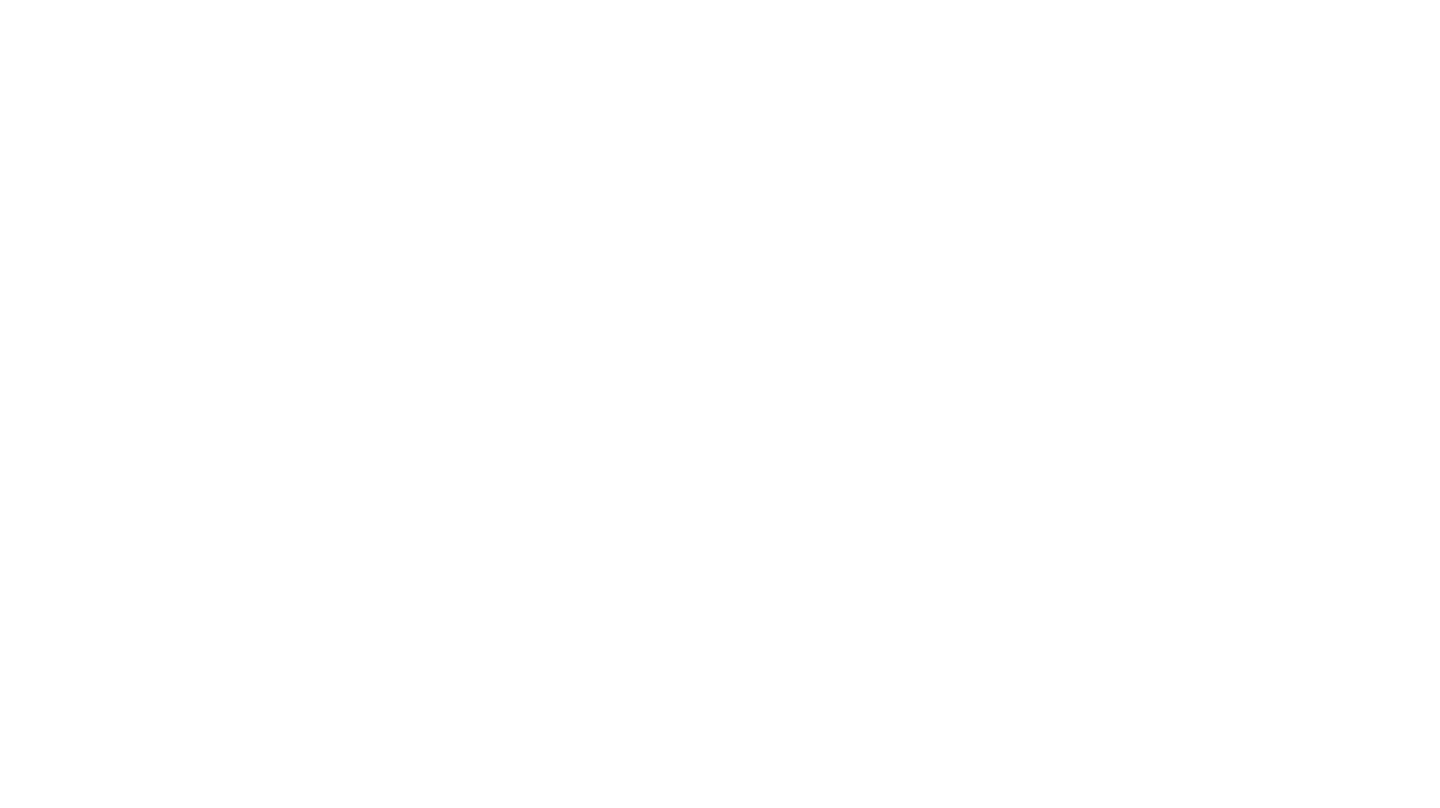
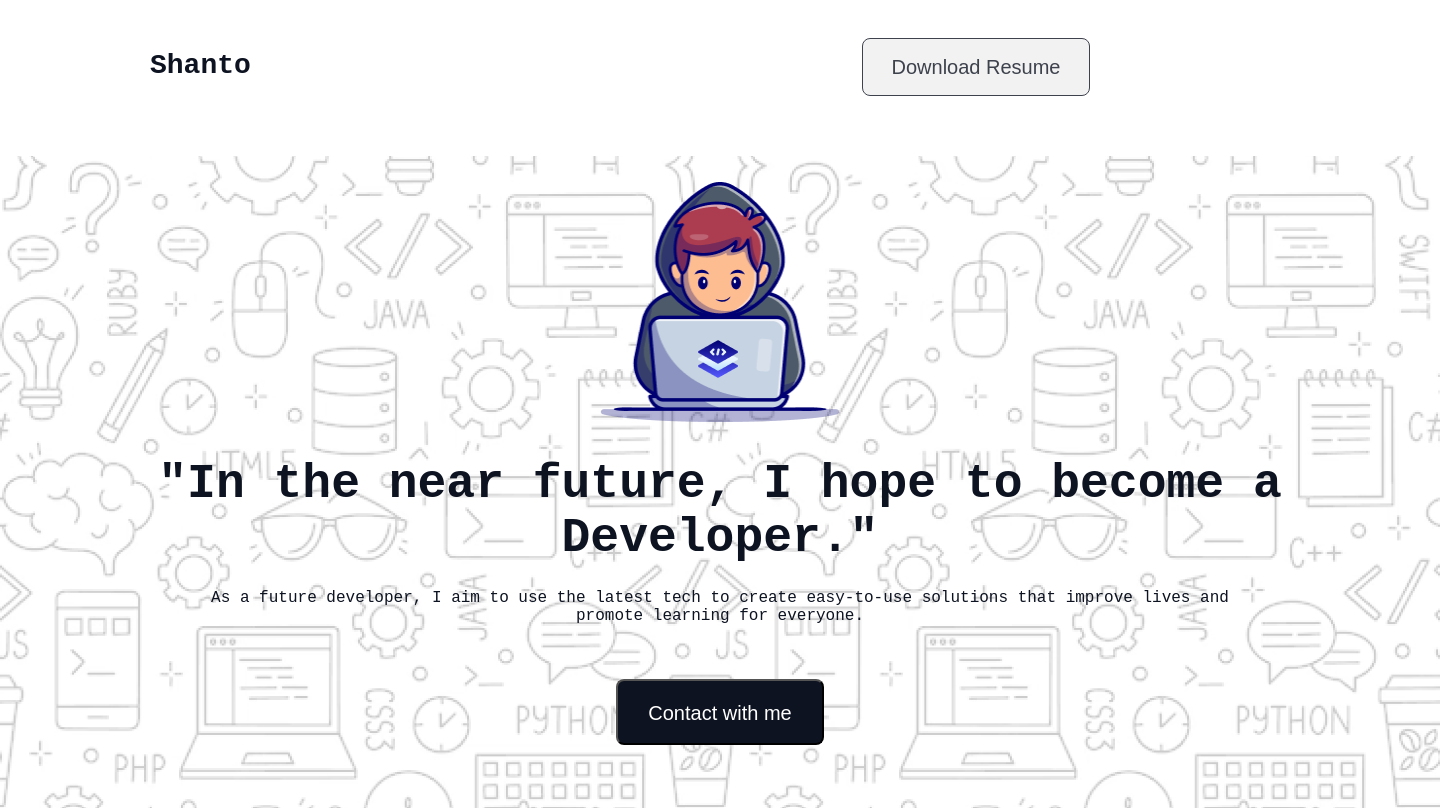
Before and after one commit to shanto470/assignment_01, a plain HTML site: page index.html in a window 1280 px wide. Shown: the whole page, 1440 px wide, since content can reach past the window. Drawn offline with Linux system fonts and the light colour scheme; a web font is replaced by a local one.

Commit message:
added banner section

```diff
--- a/CSS/styles.css
+++ b/CSS/styles.css
@@ -0,0 +1,69 @@
+@import url("https://fonts.googleapis.com/css2?family=Azeret+Mono:ital,wght@0,100..900;1,100..900&display=swap");
+body {
+  font-family: "Azeret Mono", monospace;
+}
+* {
+  box-sizing: border-box;
+  margin: 0px;
+  padding: 0px;
+}
+
+div nav {
+  display: flex;
+  justify-content: space-between;
+  margin-left: 150px;
+  margin-right: 190px;
+}
+.btn {
+  width: 228px;
+  height: 58px;
+  margin-top: 38px;
+  font-weight: 600px;
+  font-size: 20px;
+  color: #0d1321;
+  border: 1px solid rgb(13, 19, 33);
+  border-radius: 8px;
+  opacity: 0.8;
+}
+div nav h4 {
+  margin-top: 50px;
+  color: #0d1321;
+  font-size: 28px;
+  font-weight: 800px;
+}
+.intro {
+  background-image: url("../assets/Hero-bg.png");
+  width: 1440px;
+  height: 652px;
+  margin: 0 auto;
+  margin-top: 60px;
+  text-align: center;
+  padding-top: 26px;
+}
+.pic {
+  width: 240px;
+  height: 240px;
+}
+.intro h1 {
+  margin-top: 30px;
+  color: #0d1321;
+  font-size: 48px;
+  font-weight: 800px;
+}
+.intro p {
+  margin-top: 24px;
+  color: #0d1321;
+  font-weight: 400px;
+  font-size: 16px;
+}
+.intro button {
+  margin-top: 54px;
+  width: 208px;
+  height: 66px;
+  background-color: #0d1321;
+  color: #ffffff;
+  font-size: 20px;
+  font-weight: 600px;
+  border-radius: 8px;
+  padding: 21px 24px;
+}
--- a/index.html
+++ b/index.html
@@ -7,6 +7,22 @@
     <title>Assignment_01</title>
 </head>
 <body>
+    <header>
+        <div>
+            <nav class="nav-title">
+                <h4>Shanto</h4>
+                <button class="btn">Download Resume</button>
+            </nav>
+        </div>
+        <div class="intro">
+            <img src="assets/Group.png" alt="" class="pic">
+            <h1>"In the near future, I hope to become a <br> Developer."</h1>
+            <p>As a future developer, I aim to use the latest tech to create easy-to-use solutions that improve lives and <br> promote learning for everyone.</p>
+            <button>Contact with me</button>
+
+
+        </div>
+    </header>
 
 </body>
 </html>
```
